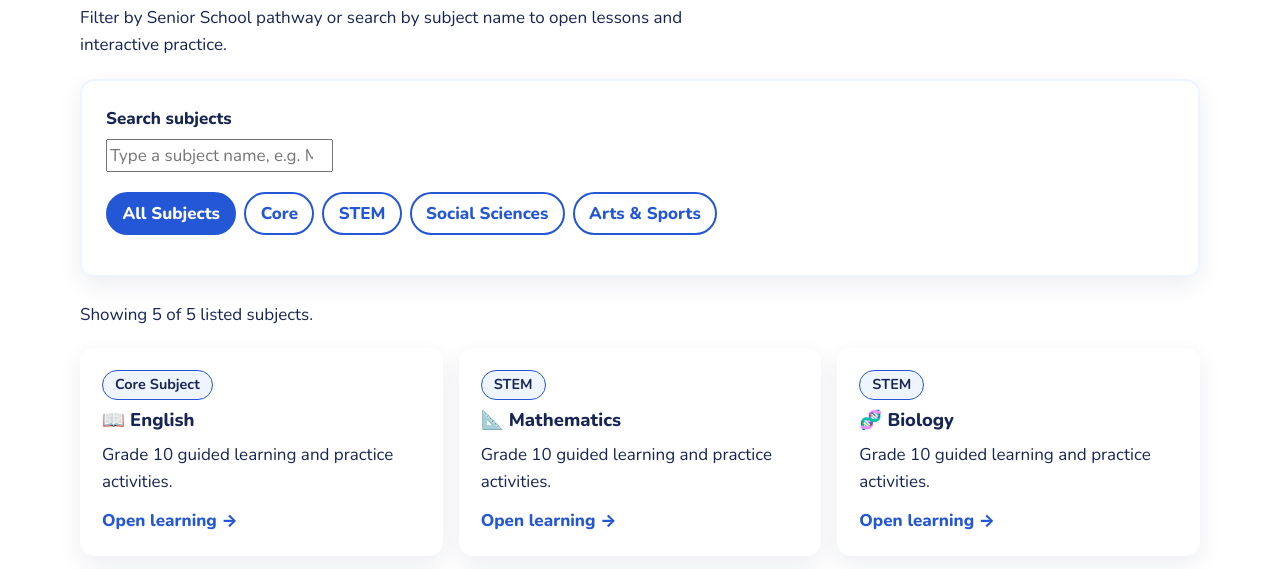
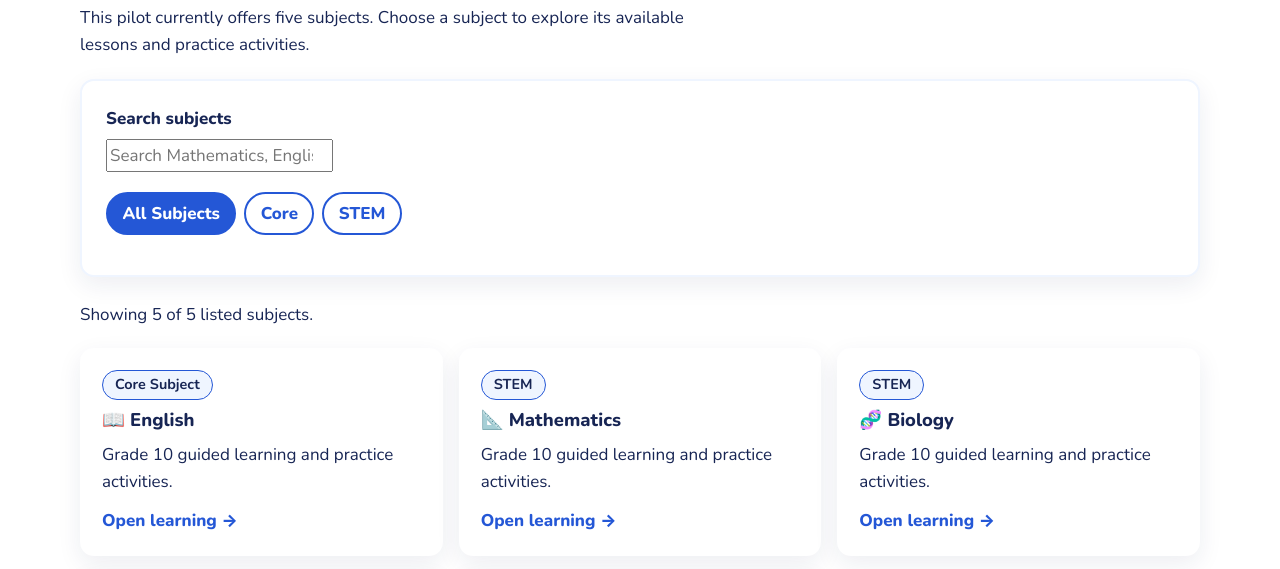
Before and after one commit to Rebeccamagiar04/Tusome-Foundation, a plain HTML site: page subjects.html in a window 1280 px wide. Shown: the part 215-784 px from the top of the page. Drawn offline with nearby package versions, Linux system fonts and the light colour scheme.

Commit message:
Align TUSOME pilot with five active subjects

```diff
--- a/subjects.html
+++ b/subjects.html
@@ -57,21 +57,19 @@
       <p class="eyebrow">GRADE 10 SUBJECT DIRECTORY</p>
       <h1>Explore subjects</h1>
       <p class="section-sub">
-        Filter by Senior School pathway or search by subject name to open lessons and interactive practice.
+        This pilot currently offers five subjects. Choose a subject to explore its available lessons and practice activities.
       </p>
 
       <div class="card-panel">
         <div class="form-group">
           <label for="subject-search">Search subjects</label>
-          <input id="subject-search" type="search" placeholder="Type a subject name, e.g. Mathematics, Biology, History...">
+          <input id="subject-search" type="search" placeholder="Search Mathematics, English, Biology, Chemistry, or Physics">
         </div>
 
         <div class="filter-bar" role="group" aria-label="Filter subjects by pathway">
           <button type="button" class="chip is-active" data-pathway="all">All Subjects</button>
           <button type="button" class="chip" data-pathway="core">Core</button>
           <button type="button" class="chip" data-pathway="stem">STEM</button>
-          <button type="button" class="chip" data-pathway="social">Social Sciences</button>
-          <button type="button" class="chip" data-pathway="arts">Arts & Sports</button>
         </div>
       </div>
 
```
